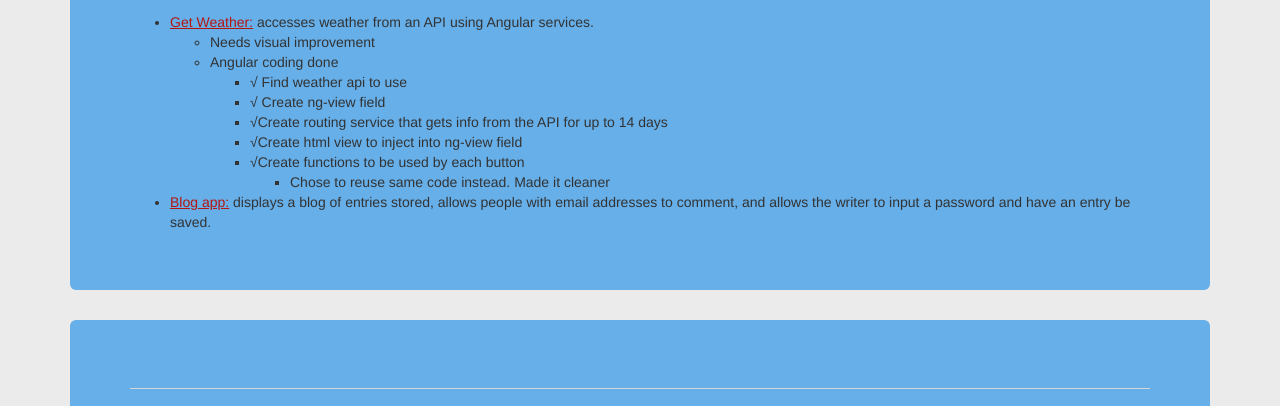
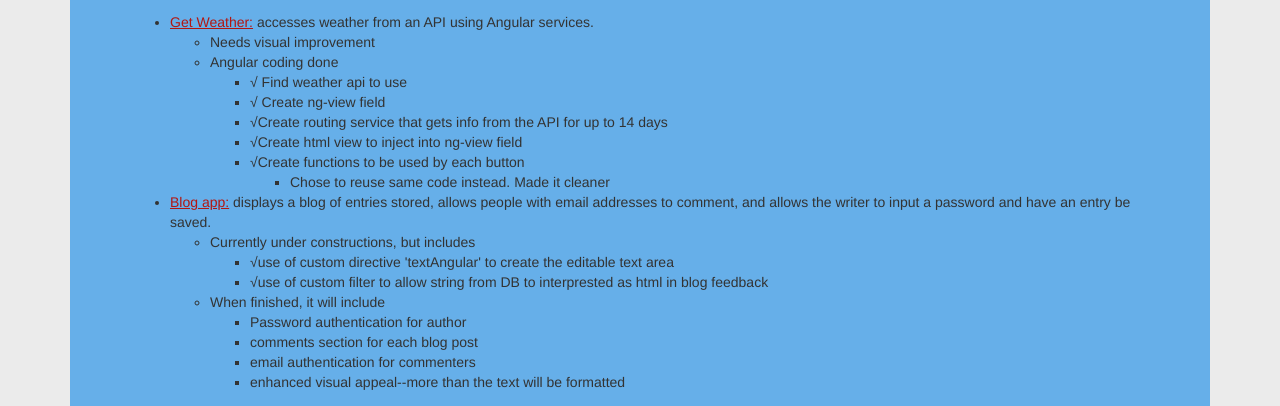
Before and after one commit to leejhinkle/angular, a plain HTML site: page index.html in a window 1280 px wide. Shown: the part 252-658 px from the top of the page. Drawn offline with nearby package versions, Linux system fonts and the light colour scheme; some packages are replaced by stand-ins of ours; a script that the page names is missing.

Commit message:
index.html change

```diff
--- a/index.html
+++ b/index.html
@@ -74,6 +74,37 @@
                 <li>
                     <a href="blog/index.html"> Blog app:</a> displays a blog of entries stored, allows people with email addresses to comment,
                     and allows the writer to input a password and have an entry be saved.
+                    <ul>
+                        <li>
+                            Currently under constructions, but includes
+                            <ul>
+                                <li>
+                                    √use of custom directive 'textAngular' to create
+                                    the editable text area
+                                </li>
+                                <li>
+                                    √use of custom filter to allow string from DB to interprested as html in blog feedback
+                                </li>
+                            </ul>
+                        </li>
+                        <li>
+                            When finished, it will include
+                            <ul>
+                                <li>
+                                    Password authentication for author
+                                </li>
+                                <li>
+                                    comments section for each blog post
+                                </li>
+                                <li>
+                                    email authentication for commenters
+                                </li>
+                                <li>
+                                    enhanced visual appeal--more than the text will be formatted
+                                </li>
+                            </ul>
+                        </li>
+                    </ul>
                 </li>
                 <!--<li>
                     <a href="customerStore/index.html"> Customer store:</a> this is a front-facing "store." In reality it is a list of purchases made.
```
